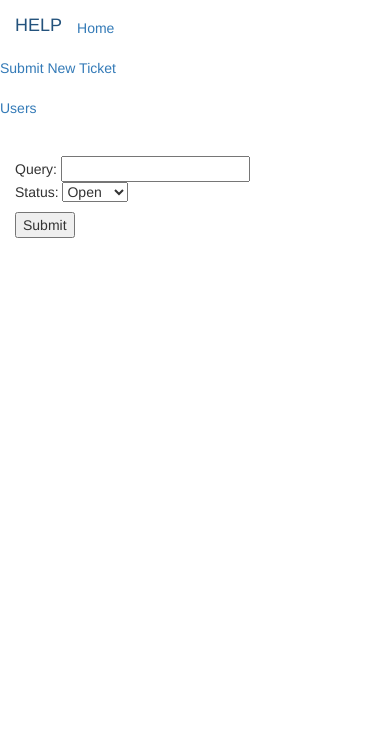
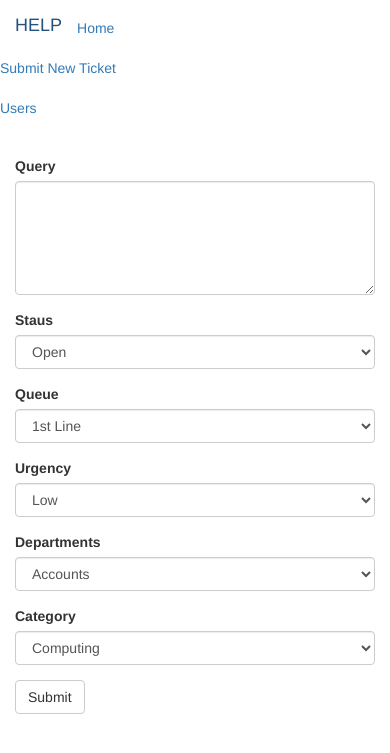
Before and after one commit to fergals/honours, a PHP site: page /submit.php in a window 390 px wide. Shown: the top 753 px of the page. Run offline with PHP 8.4, Linux system fonts and the light colour scheme.

Commit message:
Merged with master
Update files to PDO

```diff
--- a/submit.php
+++ b/submit.php
@@ -1,17 +1,77 @@
 <?php
 include 'header.php'; ?>
-<div id="tickets">
+  <form class="form-horizontal" action="submitticket.php" method="post" />
+    <div class="form-group">
+      <label for="inputEmail3" class="col-sm-2 control-label">Query</label>
+      <div class="col-sm-10">
+        <textarea class='form-control' rows='5' name='query'></textarea>
+      </div>
+    </div>
 
-  <form action="submitsqli.php" method="post" />
-  <p>
-    Query: <input type="text" name="query" /><br />
-    Status: <select name="status">
-              <option value="open">Open</option>
-              <option value="closed">Closed</option>
-    </select>
-  </p>
-  <input type="submit" value="Submit" / />
-</form>
+    <div class="form-group">
+      <label for="status" class="col-sm-2 control-label">Staus</label>
+      <div class="col-sm-10">
+        <select name="status" class="form-control">
+          <option value="Open">Open</option>
+          <option value="Closed">Closed</option>
+        </select>
+      </div>
+    </div>
+
+    <div class="form-group">
+      <label for="queue" class="col-sm-2 control-label">Queue</label>
+      <div class="col-sm-10">
+        <select name="queue" class="form-control">
+          <option value="1stline">1st Line</option>
+          <option value="2ndline">2nd Line</option>
+          <option value="3rdline">3rd Line</option>
+        </select>
+      </div>
+    </div>
+
+    <div class="form-group">
+      <label for="urgency" class="col-sm-2 control-label">Urgency</label>
+      <div class="col-sm-10">
+        <select name="urgency" class="form-control">
+          <option value="low">Low</option>
+          <option value="normal">Normal</option>
+          <option value="critical">Crtical</option>
+        </select>
+      </div>
+    </div>
+
+    <div class="form-group">
+      <label for="departments" class="col-sm-2 control-label">Departments</label>
+      <div class="col-sm-10">
+        <select name="department" class="form-control">
+          <option value="Accounts">Accounts</option>
+          <option value="Admissions">Admissions</option>
+          <option value="Computing">Computing</option>
+          <option value="Finance">Finance</option>
+          <option value="Marketing">Marketing</option>
+          <option value="Student">Student Issues</option>
+        </select>
+      </div>
+    </div>
+
+    <div class="form-group">
+      <label for="category" class="col-sm-2 control-label">Category</label>
+      <div class="col-sm-10">
+        <select name="category" class="form-control">
+          <option value="Computing">Computing</option>
+          <option value="Money Issues">Money Issues</option>
+        </select>
+      </div>
+    </div>
+
+
+    <div class="form-group">
+      <div class="col-sm-offset-2 col-sm-10">
+        <button type="submit" class="btn btn-default">Submit</button>
+      </div>
+    </div>
+  </form>
+
 
 </div>
 <?php
```
Also changed, not shown: dbconnect.php (+6 -4 lines), submitsqli.php (deleted, +0 -27 lines), ticket.php (+33 -27 lines).
